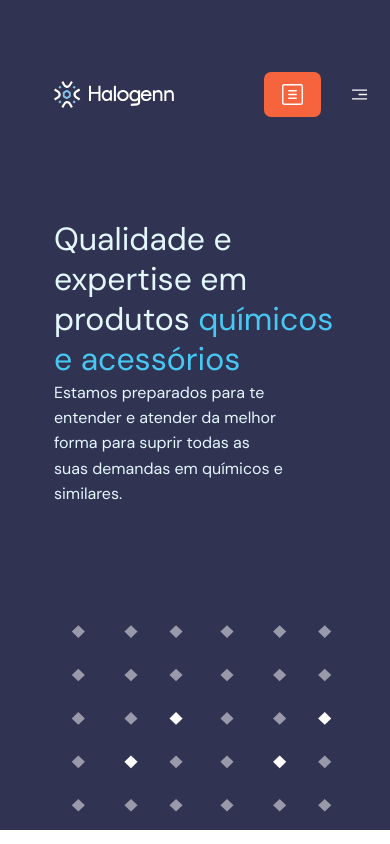
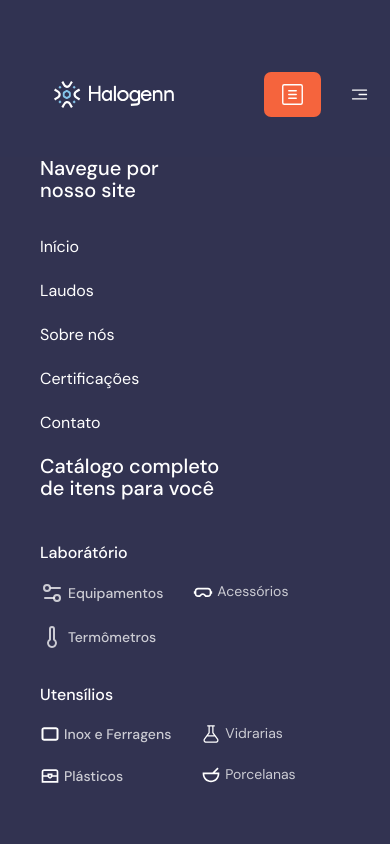
Before and after one commit to feelipesantana/halogenn-challenge, a Next.js app in the folder client/: page / in a window 390 px wide. Both pictures are taken after a click on the button 359 px from the left and 94 px from the top of the page. Shown: the top 844 px of the page. Built offline with nearby package versions, Linux system fonts and the light colour scheme; no server answers.

Commit message:
faet:  menu hamburger

```diff
--- a/client/src/app/page.tsx
+++ b/client/src/app/page.tsx
@@ -6,12 +6,8 @@ import { api } from "@/services/api";
 import styles from "@/styles/home.module.scss";
 import { useQuery } from "@tanstack/react-query";
 import { FetchProductsType } from "../../types/FetchProductsType";
-import { useSelector } from "react-redux";
-import { RootState } from "@/store";
 
 export default function Home() {
-  const blockData = useSelector((state: RootState) => state.department);
-
   const { data, error } = useQuery<FetchProductsType[]>({
     queryKey: ["products"],
     queryFn: getProducts,
@@ -26,25 +22,24 @@ export default function Home() {
       console.log(error);
     }
   }
-
   return (
     <main className={styles.main}>
       <div className={styles.departmentContainer}>
         <div className={styles.departmentContent}>
           <Department
-            title={blockData.firstBlock.title}
-            description={blockData.firstBlock.description}
-            image={blockData.firstBlock.image}
+            title="PRODUTOS"
+            description="Vidrarias e Equipamentos"
+            image="lab"
           />
           <Department
-            title={blockData.secondBlock.title}
-            description={blockData.secondBlock.description}
-            image={blockData.secondBlock.image}
+            title="QUÍMICOS"
+            description="Materiais Químicos"
+            image="bottle"
           />
           <Department
-            title={blockData.thirdBlock.title}
-            description={blockData.thirdBlock.description}
-            image={blockData.thirdBlock.image}
+            title="LABORATÓRIOS"
+            description="Ferramentas e utensílios"
+            image="tools"
           />
         </div>
       </div>
--- a/client/src/components/Header/index.tsx
+++ b/client/src/components/Header/index.tsx
@@ -3,17 +3,12 @@
 import Image from "next/image";
 import styles from "./styles.module.scss";
 import Link from "next/link";
-import { Department } from "../Department";
-import { useSelector } from "react-redux";
-import { RootState } from "@/store";
 import { useState } from "react";
 import { ChevronDownIcon } from "lucide-react";
 import { MenuDropDown } from "../MenuDropDown";
 
 export function Header() {
   const [active, setActive] = useState(false);
-
-  const blockData = useSelector((state: RootState) => state.department);
 
   return (
     <header className={styles.headerContainer}>
@@ -82,7 +77,10 @@ export function Header() {
               </div>
               <span>Orçamento</span>
             </button>
-            <button className={styles.menuHamburger}>
+            <button
+              className={styles.menuHamburger}
+              onClick={() => setActive(!active)}
+            >
               <div className="min-h-[2.1rem] min-w-[2.1rem] ">
                 <Image
                   src="/assets/icons/icon-menu-mobile.svg"
@@ -94,6 +92,7 @@ export function Header() {
             </button>
           </div>
         </div>
+
         {active && <MenuDropDown />}
 
         <div className={styles.about}>
--- a/client/src/components/Header/styles.module.scss
+++ b/client/src/components/Header/styles.module.scss
@@ -3,12 +3,14 @@
   padding:5.8rem 4rem;
   background: #313352;
   color:white;
+  position:relative;
   .layoutDots{
     position: absolute;
     right: -10rem;
     top:0;
     width:311px;
     height:343px;
+
   }
   .headerBase{
     width:100%;
@@ -93,6 +95,7 @@
       }
 
     }
+
     .about{
       display:block;
       margin-top:10.2rem;
--- a/client/src/components/MenuDropDown/index.tsx
+++ b/client/src/components/MenuDropDown/index.tsx
@@ -14,6 +14,17 @@ export function MenuDropDown() {
       }}
       className={styles.menuDropDown}
     >
+      <div className={styles.menuMobile}>
+        <h3>Navegue por nosso site</h3>
+        <ul>
+          <li>Início</li>
+          <li>Laudos</li>
+          <li>Sobre nós </li>
+          <li>Certificações</li>
+          <li>Contato</li>{" "}
+        </ul>
+      </div>
+      <div className={styles.menuDesk}>
         <section>
           Catálogo completo <br />
           de itens para você
@@ -89,6 +100,7 @@ export function MenuDropDown() {
             </section>
           </ul>
         </section>
+      </div>
     </motion.div>
   );
 }
--- a/client/src/components/MenuDropDown/styles.module.scss
+++ b/client/src/components/MenuDropDown/styles.module.scss
@@ -4,13 +4,18 @@
   margin-top:4rem;
   height:37.8rem;
   z-index: 10;
+
+  border-top: 1px solid var(--white);
+  padding-top:6.5rem;
+  .menuMobile{
+    display:none;
+  }
+  .menuDesk{
     display:flex;
     gap:6.6rem;
-  border-top: 1px solid var(--white);
-  padding-top:6.5rem;
+
     section{
       color:var(--white);
-
 
       &:first-child{
         font-size:2rem;
@@ -54,3 +59,44 @@
     }
   //border border-blue-500 mt-[4rem] h-36 relative z-10
   }
+
+  @media (max-width:768px) {
+    position:absolute;
+    padding-top:0;
+    left:0;
+    border:0;
+    width:100%;
+    z-index: 1000;
+    height:100%;
+    padding:0 4rem;
+    background-color: var(--blue-default);
+    .menuMobile{
+      display:block;
+
+
+      max-width: 16.2rem;
+      h3{
+        font-size:2rem;
+        font-weight: 500;
+        line-height: 2.2rem;
+
+      }
+      ul{
+        margin-top:3.4rem;
+        li{
+          margin-bottom:2rem;
+
+          &:hover{
+            color:var(--orange-default)
+          }
+        }
+      }
+    }
+    .menuDesk{
+      flex-direction: column;
+      gap:4.6rem;
+
+    }
+  }
+
+}
```
Lines whose indentation alone changed are shown as unchanged.
